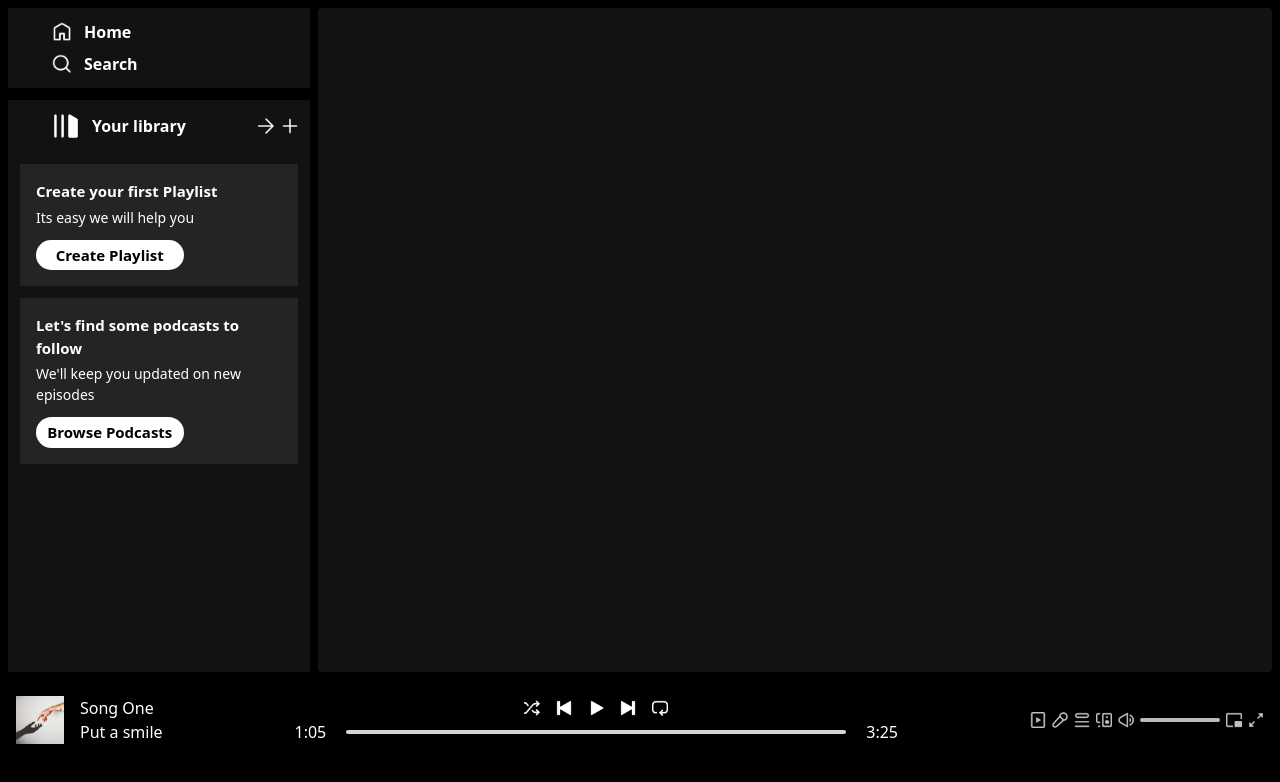
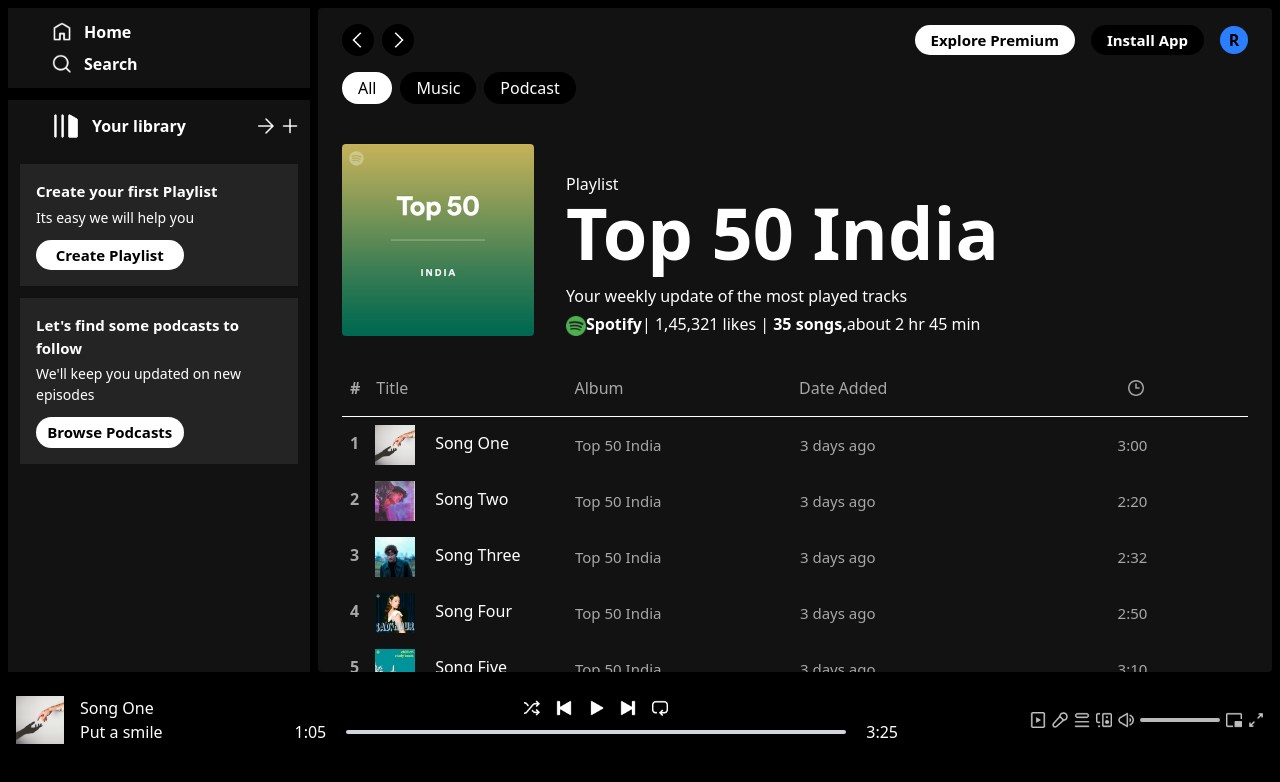
Before and after one commit to rinchukenz/spotify-clone, a React (Vite) app: page /album/1 in a window 1280 px wide. Shown: the top 782 px of the page. Built offline with nearby package versions, Linux system fonts and the light colour scheme.

Commit message:
UI part completed

```diff
--- a/src/Components/AlbumItem.jsx
+++ b/src/Components/AlbumItem.jsx
@@ -1,8 +1,12 @@
 import React from 'react'
+import {useNavigate} from 'react-router-dom'
 
 function AlbumItem( {image, name, desc, id} ) {
+
+   const navigate = useNavigate();
+
   return (
-    <div className='min-w-[180px] p-2 px-3 rounded cursor-pointer hover:bg-[#ffffff26]'>
+    <div onClick={()=>navigate(`/album/${id}`)} className='min-w-[180px] p-2 px-3 rounded cursor-pointer hover:bg-[#ffffff26]'>
       <img className='rounded' src={image} alt="" />
       <p className='font-bold mt-2 mb-1'>{name}</p>
       <p className='text-slate-200 text-sm'>{desc}</p>
--- a/src/Components/Display.jsx
+++ b/src/Components/Display.jsx
@@ -1,12 +1,14 @@
 import React from 'react'
 import {Routes,Route} from 'react-router-dom'
 import DisplayHome from './DisplayHome'
+import DisplayAlbum from './DisplayAlbum'
 
 function Display() {
   return (
     <div className='Display w-[100%] m-2 px-6 pt-4 rounded bg-[#121212] text-white overflow-auto lg:w-[75%] lg:ml-0'>
         <Routes>
           <Route path='/' element={<DisplayHome />} />
+          <Route path='/album/:id' element={<DisplayAlbum />} />
         </Routes>
     </div>
   )
--- /dev/null
+++ b/src/Components/DisplayAlbum.jsx
@@ -0,0 +1,58 @@
+import React from 'react'
+import Navbar from './Navbar'
+import { useParams } from 'react-router-dom'
+import { albumsData, assets, songsData } from '../assets/assets';
+
+function DisplayAlbum() {
+
+    const {id} = useParams();
+    const albumdata = albumsData[id];
+
+
+  return (
+    <>
+      <Navbar />
+      <div className="mt-10 flex gap-8 flex-col md:flex-row md:items-end">
+        <img className='w-48 rounded' src={albumdata.image} alt="" />
+        <div className="flex flex-col">
+            <p>Playlist</p>
+            <h2 className='text-5xl font-bold mb-4 md:text-7xl'>{albumdata.name}</h2>
+            <h4>{albumdata.desc}</h4>
+            <p className='mt-1'>
+                <img className='inline-block w-5' src={assets.spotify_logo} alt="" />
+                <b>Spotify</b>
+                | 1,45,321 likes
+                | <b>35 songs,</b>
+                about 2 hr 45 min
+            </p>
+        </div>
+      </div>
+
+      <div className="grid grid-cols-3 sm:grid-cols-4 mt-10 mb-4 pl-2 text-[#a7a7a7]">
+        <p><b className='mr-4'>#</b>Title</p>
+        <p>Album</p>
+        <p className='hidden sm:block'>Date Added</p>
+        <img className='m-auto w-4' src={assets.clock_icon} alt="" />
+      </div>
+      <hr />
+      {
+        songsData.map((item,index)=>{
+            return(
+                <div key={index} className="grid grid-cols-3 sm:grid-cols-4 gap-2.5 p-2 items-center text-[#a7a7a7] hover:bg-[#ffffff2b] cursor-pointer">
+                    <p className='text-white'>
+                        <b className='mr-4 text-[#a7a7a7]'>{index+1}</b>
+                        <img className='inline w-10 mr-5' src={item.image} alt="" />
+                        {item.name}
+                    </p>
+                    <p className='text-[15px]'>{albumdata.name}</p>
+                    <p className='text-[15px] hidden sm:block'>3 days ago</p>
+                    <p className='text-[15px] text-center'>{item.duration}</p>
+                </div>
+            )
+        })
+      }
+    </>
+  )
+}
+
+export default DisplayAlbum
--- a/src/Components/Navbar.jsx
+++ b/src/Components/Navbar.jsx
@@ -1,13 +1,15 @@
 import React from 'react'
 import {assets} from '../assets/assets'
+import { useNavigate } from 'react-router-dom'
 
 function Navbar() {
+  const navigate = useNavigate();
   return (
     <>
     <div className="Navbar w-full flex justify-between items-center font-semibold">
         <div className="Arrows flex gap-2">
-            <img className='w-8 bg-black p-2 rounded-2xl cursor-pointer' src={assets.arrow_left} alt="" />
-            <img className='w-8 bg-black p-2 rounded-2xl cursor-pointer' src={assets.arrow_right} alt="" />
+            <img onClick={()=>navigate(-1)} className='w-8 bg-black p-2 rounded-2xl cursor-pointer hover:bg-[#a7a7a7]' src={assets.arrow_left} alt="" />
+            <img onClick={()=>navigate(1)} className='w-8 bg-black p-2 rounded-2xl cursor-pointer hover:bg-[#a7a7a7]' src={assets.arrow_right} alt="" />
         </div>
         <div className="flex items-center gap-4">
             <p className='bg-white text-black text-[15px] px-4 py-1 rounded-2xl hidden md:block cursor-pointer'>Explore Premium</p>
--- a/src/Components/Sidebar.jsx
+++ b/src/Components/Sidebar.jsx
@@ -3,7 +3,7 @@
 
 function Sidebar() {
   return (
-    <div className='Sidebar w-[25%] h-full p-2 flex-col gap-3 text-white lg:flex'>
+    <div className='Sidebar hidden w-[25%] h-full p-2 flex-col gap-3 text-white lg:flex'>
       <div className="bg-[#121212] flex flex-col justify-around gap-2 p-3">
         <div className='flex gap-3 pl-8 cursor-pointer items-center'>
           <img className='w-5' src={assets.home_icon} alt="" />
```
